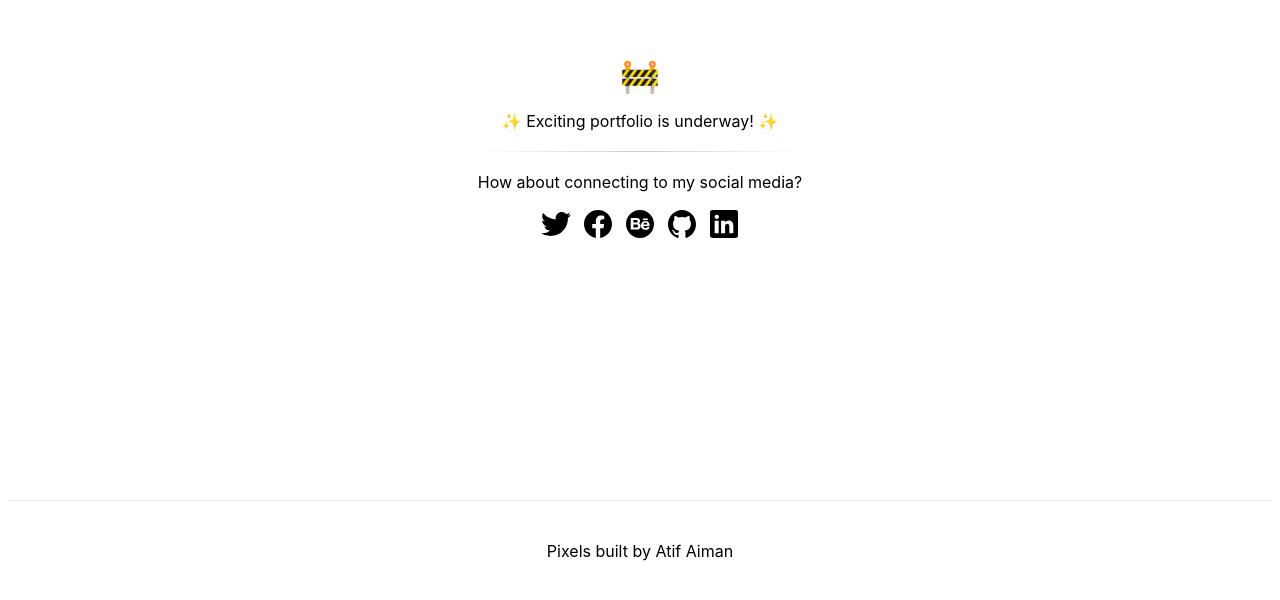
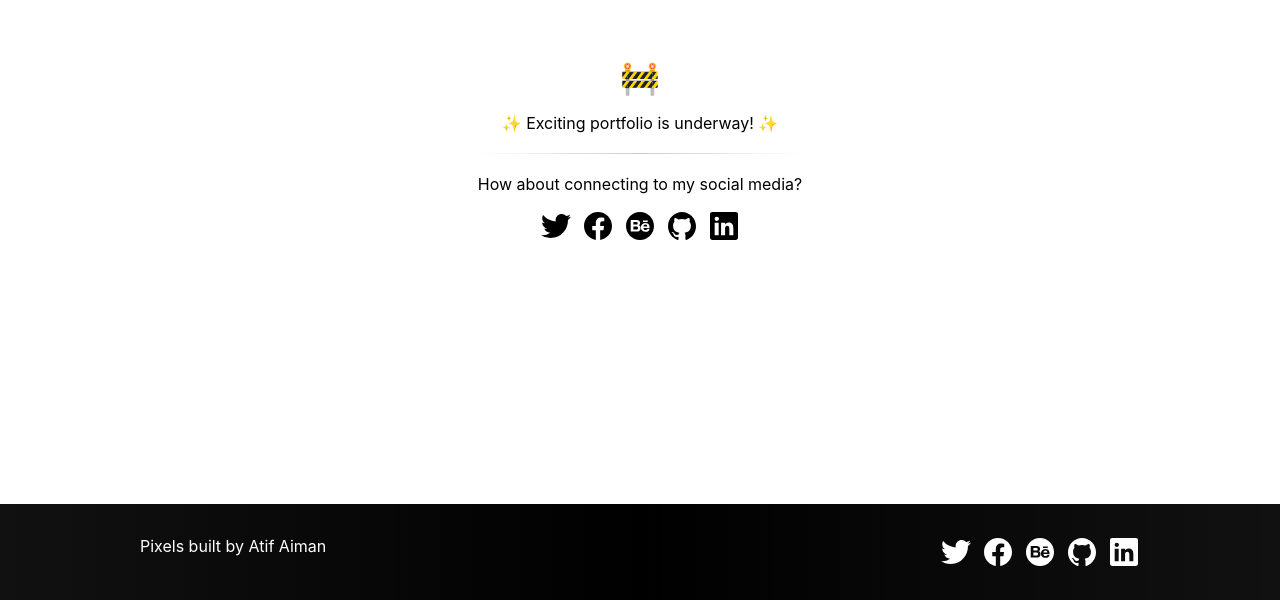
Before and after one commit to alserembani94/atifaimandev-v2, a Next.js app: page / in a window 1280 px wide. Shown: the part 200-800 px from the top of the page. Built offline with nearby package versions, Linux system fonts and the light colour scheme.

Commit message:
✨ Modifying footer

```diff
--- a/components/Footer.tsx
+++ b/components/Footer.tsx
@@ -1,15 +1,56 @@
+// Import all dependencies
+import Link from 'next/link';
+import {
+  IoLogoFacebook,
+  IoLogoTwitter,
+  IoLogoGithub,
+  IoLogoBehance,
+  IoLogoLinkedin,
+} from 'react-icons/io5';
+
+// Import all stylesheets
 import styles from 'styles/Footer.module.scss';
+
+const socmedSize = '2rem';
 
 const Layout: React.FC = () => {
     return (
         <footer className={styles.footer}>
-            <a
-                href="https://vercel.com?utm_source=create-next-app&utm_medium=default-template&utm_campaign=create-next-app"
-                target="_blank"
-                rel="noopener noreferrer"
-            >
-                Pixels built by Atif Aiman
-            </a>
+            <div className={styles.footer__lowerSection}>
+                <p>Pixels built by Atif Aiman</p>
+                <div className={styles.footer__cta}>
+
+                    <Link href="/twitter">
+                    <a target="_blank" id="twitter" className={styles.twitter}>
+                        <IoLogoTwitter size={socmedSize} />
+                    </a>
+                    </Link>
+
+                    <Link href="/facebook">
+                    <a target="_blank" id="facebook" className={styles.facebook}>
+                        <IoLogoFacebook size={socmedSize} />
+                    </a>
+                    </Link>
+
+                    <Link href="/behance">
+                    <a target="_blank" id="behance" className={styles.behance}>
+                        <IoLogoBehance size={socmedSize} />
+                    </a>
+                    </Link>
+
+                    <Link href="/github">
+                    <a target="_blank" id="github" className={styles.github}>
+                        <IoLogoGithub size={socmedSize} />
+                    </a>
+                    </Link>
+
+                    <Link href="/linkedin">
+                    <a target="_blank" id="linkedin" className={styles.linkedin}>
+                        <IoLogoLinkedin size={socmedSize} />
+                    </a>
+                    </Link>
+                </div>
+            </div>
         </footer>
     )
 }
--- a/pages/index.tsx
+++ b/pages/index.tsx
@@ -1,14 +1,13 @@
 // Importing dependencies
 import Link from 'next/link';
 import { GetStaticProps, NextPage } from 'next';
-import { IconContext } from 'react-icons';
 import {
   IoLogoFacebook,
   IoLogoTwitter,
   IoLogoGithub,
   IoLogoBehance,
   IoLogoLinkedin,
-} from 'react-icons/io5'
+} from 'react-icons/io5';
 
 // Importing stylesheets
 import styles from 'styles/Home.module.scss';
--- a/styles/Footer.module.scss
+++ b/styles/Footer.module.scss
@@ -1,10 +1,11 @@
 .footer {
     width: 100%;
-    height: 100px;
-    border-top: 1px solid #eaeaea;
+    padding: 2rem;
+    background: linear-gradient(to left, #000000EE, #000000FF, #000000EE);
     display: flex;
     justify-content: center;
     align-items: center;
+    color: white;
 
     a {
         display: flex;
@@ -12,9 +13,59 @@
         align-items: center;
         flex-grow: 1;
     }
+
+    &__lowerSection {
+        width: clamp(250px, 100%, 1000px);
+        display: flex;
+        flex-flow: row wrap;
+        justify-content: space-between;
+        row-gap: 20px;
+        column-gap: 100px;
+
+        @media (max-width: 600px) {
+            justify-content: center;
+        }
+    }
+
+    &__cta {
+        display: flex;
+        flex-flow: row wrap;
+        gap: 1ch;
+    }
 }
 
 .logo {
     height: 1em;
     margin-left: 0.5rem;
 }
+
+.twitter,
+.facebook,
+.github,
+.behance,
+.linkedin {
+    transition: all 0.2s ease-in;
+    &:hover {
+        transition: color 0.2s ease-out;
+    }
+}
+
+.twitter:hover {
+    color: var(--twitter);
+}
+
+.facebook:hover {
+    color: var(--facebook);
+}
+
+.linkedin:hover {
+    color: var(--linkedin);
+}
+
+.behance:hover {
+    color: var(--behance);
+}
+
+.github:hover {
+    color: var(--github);
+}
--- a/styles/Layout.module.scss
+++ b/styles/Layout.module.scss
@@ -1,6 +1,5 @@
 .container {
     min-height: 100vh;
-    padding: 0 0.5rem;
     display: flex;
     flex-direction: column;
     justify-content: center;
```
